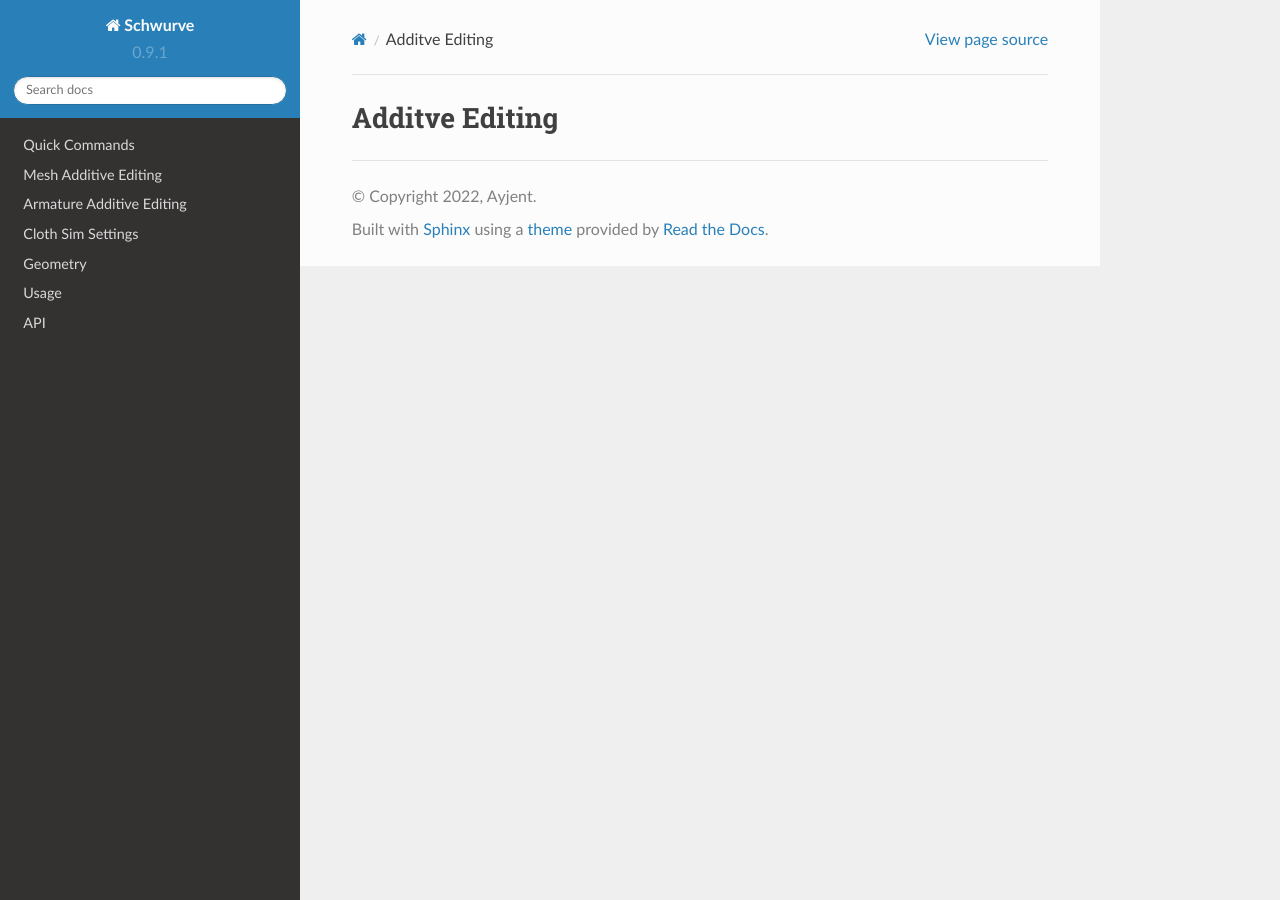
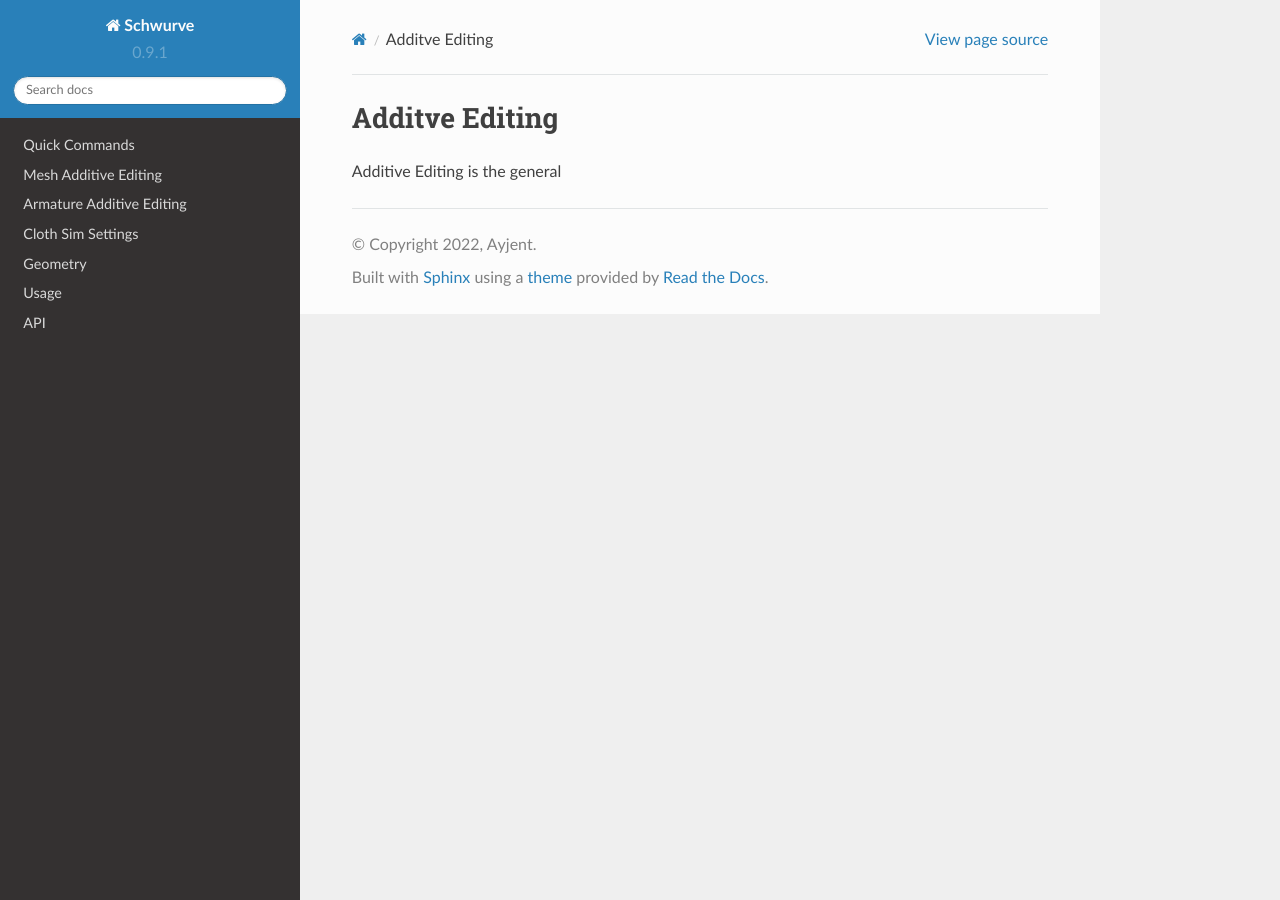
Before and after one commit to Ayjent/SchwurveTest, a Sphinx documentation site: the page built from docs/source/additve_editing.rst, in a window 1280 px wide. Built offline with Sphinx 7.4.7 and the Read the Docs theme 2.0.0, drawn with Linux system fonts in a browser that asks for light colours; pages that are not in the unit, such as notebooks, are missing from menus.

Commit message:
Update additve_editing.rst

```diff
--- a/docs/source/additve_editing.rst
+++ b/docs/source/additve_editing.rst
@@ -1,2 +1,4 @@
 Additve Editing
 ---------------
+
+Additive Editing is the general
```
